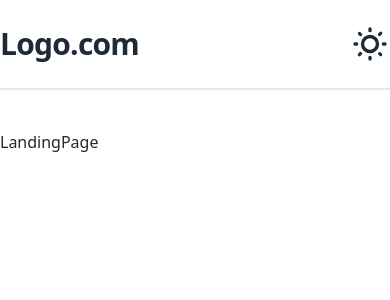
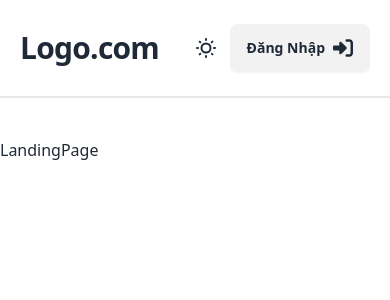
Before and after one commit to betacraftm/qr-restaurant, a React (Vite) app in the folder app/: page / in a window 390 px wide. Shown: the top 300 px of the page. Built offline with nearby package versions, Linux system fonts and the light colour scheme.

Commit message:
build: add login button

```diff
--- a/app/package.json
+++ b/app/package.json
@@ -10,6 +10,10 @@
     "preview": "vite preview"
   },
   "dependencies": {
+    "@fortawesome/free-brands-svg-icons": "^6.5.2",
+    "@fortawesome/free-regular-svg-icons": "^6.5.2",
+    "@fortawesome/free-solid-svg-icons": "^6.5.2",
+    "@fortawesome/react-fontawesome": "^0.2.2",
     "react": "^18.2.0",
     "react-dom": "^18.2.0",
     "react-router-dom": "^6.24.0"
--- a/app/src/components/Header.jsx
+++ b/app/src/components/Header.jsx
@@ -1,14 +1,23 @@
-import { Link } from "react-router-dom";
+import { Link, useNavigate } from "react-router-dom";
 import ThemeController from "src/components/ThemeController";
+import { faRightToBracket } from "@fortawesome/free-solid-svg-icons";
+import { FontAwesomeIcon } from "@fortawesome/react-fontawesome";
 
 const Header = () => {
+  const navigate = useNavigate();
   return (
-    <div className="border-b-2 py-6">
+    <div className="border-b-2 px-5 py-6 lg:px-0">
       <div className="container mx-auto flex items-center justify-between">
         <Link to="/" className="text-3xl font-bold tracking-tight">
           Logo.com
         </Link>
-        <ThemeController />
+        <div className="flex items-center justify-center gap-3">
+          <ThemeController />
+          <button className="btn" onClick={() => navigate("/login")}>
+            Đăng Nhập
+            <FontAwesomeIcon icon={faRightToBracket} className="text-xl" />
+          </button>
+        </div>
       </div>
     </div>
   );
--- a/app/src/components/ThemeController.jsx
+++ b/app/src/components/ThemeController.jsx
@@ -19,7 +19,7 @@ const ThemeController = () => {
       />
 
       <svg
-        className="swap-off h-10 w-10 fill-current"
+        className="swap-off h-6 w-6 fill-current"
         xmlns="http://www.w3.org/2000/svg"
         viewBox="0 0 24 24"
       >
@@ -27,7 +27,7 @@ const ThemeController = () => {
       </svg>
 
       <svg
-        className="swap-on h-10 w-10 fill-current"
+        className="swap-on h-6 w-6 fill-current"
         xmlns="http://www.w3.org/2000/svg"
         viewBox="0 0 24 24"
       >
```
